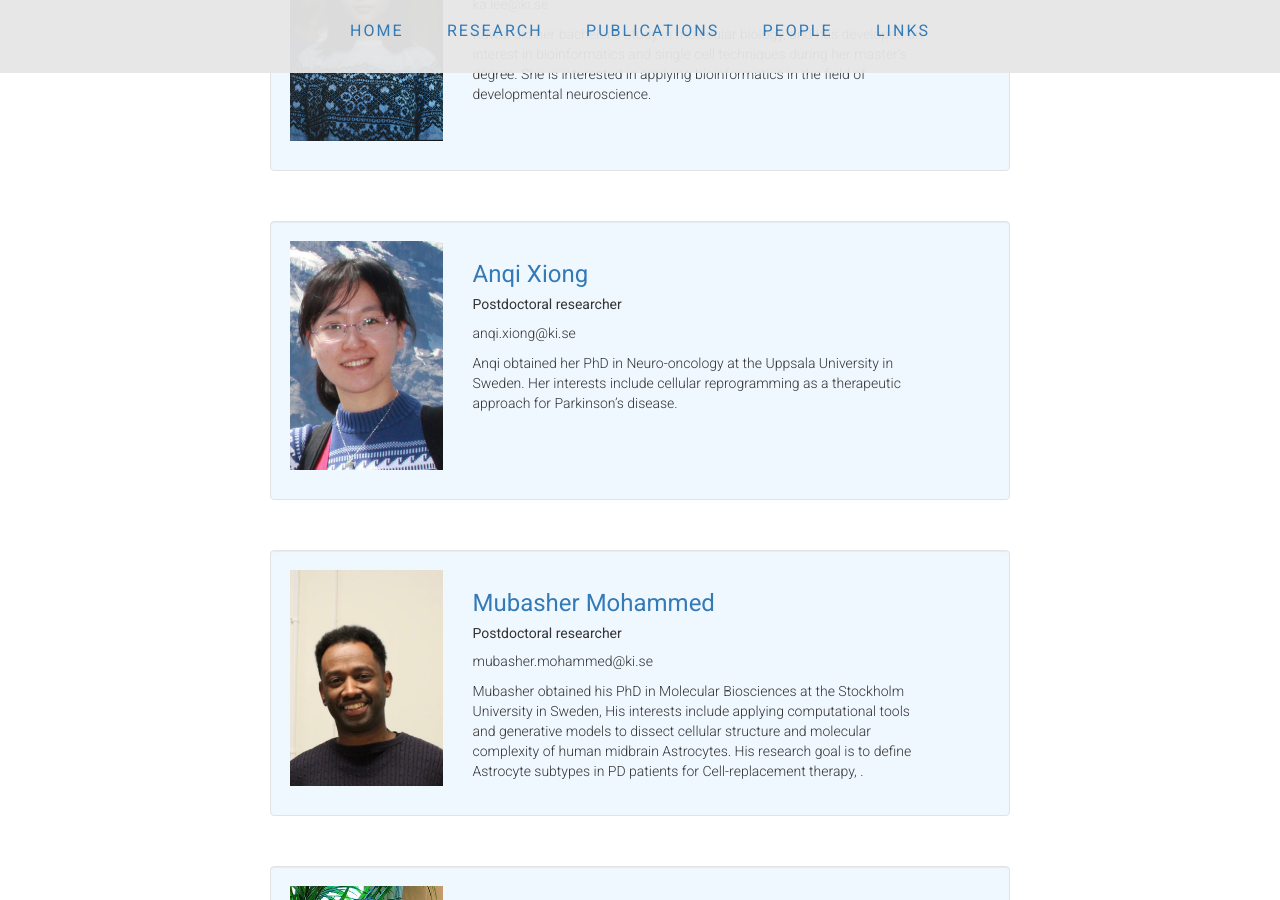
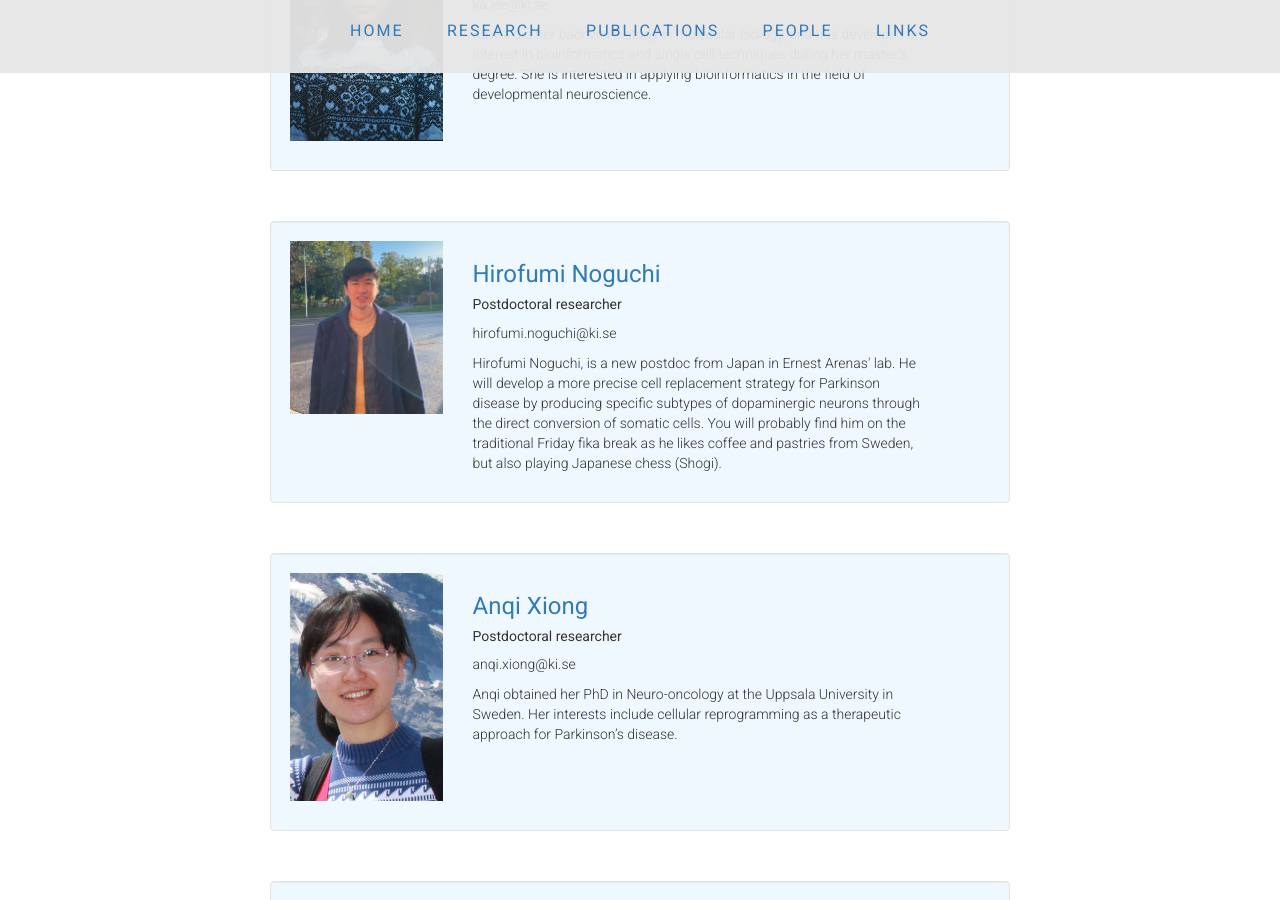
Before and after one commit to ArenasLab/arenaslab.github.io, a Jekyll site: the page people/index.html, which Jekyll copies as it is, in a window 1280 px wide and 900 px high, scrolled down 1807 px. Built offline with Jekyll 4.4.1, drawn with Linux system fonts in a browser that asks for light colours.

Commit message:
Update index.html

```diff
--- a/people/index.html
+++ b/people/index.html
@@ -174,6 +174,29 @@
                     <h5>Docktoral student</h5>
                       <p>ka.lee@ki.se<br>
 	                <p> Kawai did her bachelor’s study in molecular biology, and has developed an interest in bioinformatics and single cell techniques during her master’s degree. She is interested in applying bioinformatics in the field of developmental neuroscience. </a></p>
+
+
+	              </p>
+                    </div>
+                  </div>
+	        </div>
+              </div>
+	    </div>
+
+          <p>&nbsp;<p>
+
+<div class="wellb">
+          <div class="media">
+            <div class="media-body">
+	      <div class="row">
+                <div class=" col-sm-4  col-md-3 col-lg-3">
+                  <p><img src="../img/Hiro.png" class="img-responsive" width="300" height="450"/></p>
+                </div>
+                <div class=" col-sm-6  col-md-8 col-lg-8">
+                  <h3><a href="https://staff.ki.se/people/hirofumi-noguchi">Hirofumi Noguchi</a></h3>
+                    <h5>Postdoctoral researcher</h5>
+                      <p>hirofumi.noguchi@ki.se<br>
+	                <p> Hirofumi Noguchi, is a new postdoc from Japan in Ernest Arenas' lab. He will develop a more precise cell replacement strategy for Parkinson disease by producing specific subtypes of dopaminergic neurons through the direct conversion of somatic cells. You will probably find him on the traditional Friday fika break as he likes coffee and pastries from Sweden, but also playing Japanese chess (Shogi). </a></p>
 
 
 	              </p>
```
